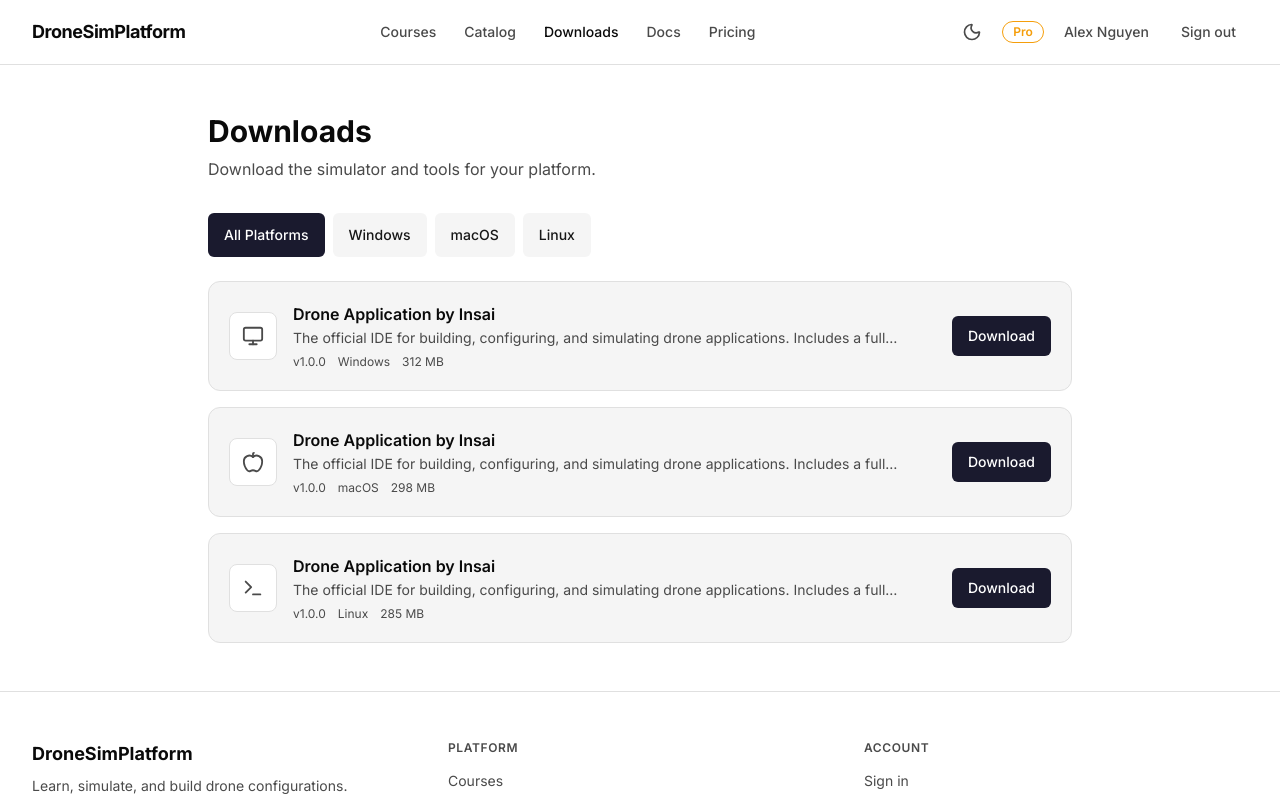
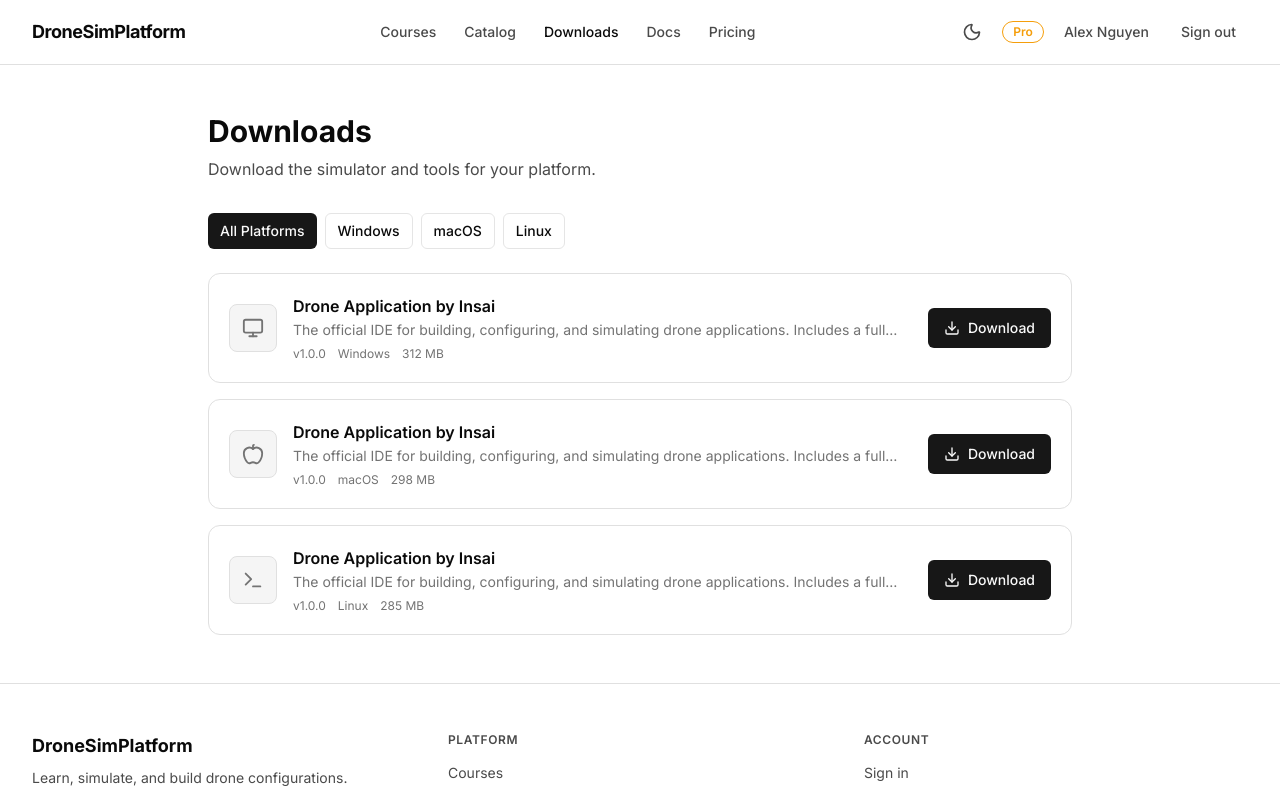
Before and after one commit to IiamV/DroneWebsite-frontend, a Next.js app: page /downloads in a window 1280 px wide. Shown: the top 797 px of the page. Built offline with nearby package versions, Linux system fonts and the light colour scheme.

Commit message:
feat: Add software download page

```diff
--- a/src/app/downloads/error.tsx
+++ b/src/app/downloads/error.tsx
@@ -1,6 +1,7 @@
 'use client'
 
 import { useEffect } from 'react'
+import { Download } from 'lucide-react'
 
 interface ErrorProps {
   error: Error & { digest?: string }
@@ -14,7 +15,9 @@ export default function DownloadsError({ error, reset }: ErrorProps) {
 
   return (
     <div className="flex flex-col items-center justify-center min-h-[60vh] px-6 text-center">
-      <div className="text-5xl mb-4">⬇️</div>
+      <div className="w-14 h-14 rounded-full bg-[var(--bg-secondary)] border border-[var(--border)] flex items-center justify-center text-[var(--text-secondary)] mb-4">
+        <Download size={24} />
+      </div>
       <h2 className="text-xl font-bold text-[var(--text-primary)] mb-2">
         Failed to load downloads
       </h2>
--- a/src/components/features/downloads/DownloadList.tsx
+++ b/src/components/features/downloads/DownloadList.tsx
@@ -1,8 +1,8 @@
 'use client'
 
-import { motion } from 'framer-motion'
+import React from 'react'
 import { Monitor, Apple, Terminal, Download as DownloadIcon } from 'lucide-react'
-import { Button } from '@/components/ui/Button'
+import { Button } from '@/components/ui/button'
 import { useToast } from '@/components/ui/Toast'
 import type { Download } from '@/types'
 
@@ -20,65 +20,41 @@ const PLATFORM_LABELS: Record<Download['platform'], string> = {
   all: 'All Platforms',
 }
 
-import React from 'react'
-
-interface DownloadListProps {
-  downloads: Download[]
-}
-
-export function DownloadList({ downloads }: DownloadListProps) {
+export function DownloadList({ downloads }: { downloads: Download[] }) {
   const { toast } = useToast()
 
   if (downloads.length === 0) {
-    return (
-      <p className="text-[var(--text-secondary)] py-8 text-center">
-        No downloads available for the selected platform.
-      </p>
-    )
+    return <p className="text-muted-foreground py-8 text-center">No downloads available for the selected platform.</p>
   }
 
   return (
     <ul className="space-y-4" aria-label="Available downloads">
-      {downloads.map((dl, i) => (
-        <motion.li
+      {downloads.map((dl) => (
+        <li
           key={dl.id}
-          initial={{ opacity: 0, y: 10 }}
-          animate={{ opacity: 1, y: 0 }}
-          transition={{ duration: 0.2, delay: i * 0.05 }}
-          className="flex items-center gap-4 p-5 bg-[var(--bg-secondary)] rounded-xl border border-[var(--border)] hover:border-[var(--accent)] transition-colors"
+          className="flex items-center gap-4 p-5 bg-card rounded-xl border hover:border-primary transition-colors"
         >
-          <div
-            className="h-12 w-12 flex-shrink-0 flex items-center justify-center rounded-lg bg-[var(--bg-primary)] border border-[var(--border)] text-[var(--text-secondary)]"
-            aria-hidden="true"
-          >
+          <div className="h-12 w-12 flex-shrink-0 flex items-center justify-center rounded-lg bg-muted border text-muted-foreground" aria-hidden="true">
             {PLATFORM_ICONS[dl.platform]}
           </div>
-
           <div className="flex-1 min-w-0">
-            <h3 className="font-semibold text-[var(--text-primary)] truncate">
-              {dl.title}
-            </h3>
-            <p className="text-sm text-[var(--text-secondary)] mt-0.5 line-clamp-1">
-              {dl.description}
-            </p>
-            <div className="flex flex-wrap gap-3 mt-1.5 text-xs text-[var(--text-secondary)]">
+            <h3 className="font-semibold truncate">{dl.title}</h3>
+            <p className="text-sm text-muted-foreground mt-0.5 line-clamp-1">{dl.description}</p>
+            <div className="flex flex-wrap gap-3 mt-1.5 text-xs text-muted-foreground">
               <span>v{dl.version}</span>
-              <span aria-label={`Platform: ${PLATFORM_LABELS[dl.platform]}`}>
-                {PLATFORM_LABELS[dl.platform]}
-              </span>
-              <span aria-label={`File size: ${dl.fileSize}`}>{dl.fileSize}</span>
+              <span>{PLATFORM_LABELS[dl.platform]}</span>
+              <span>{dl.fileSize}</span>
             </div>
           </div>
-
           <Button
-            variant="primary"
-            className="flex-shrink-0 text-sm"
-            aria-label={`Download ${dl.title} v${dl.version} for ${PLATFORM_LABELS[dl.platform]}`}
+            className="flex-shrink-0"
             onClick={() => toast('Download will be available after backend setup', 'info')}
+            aria-label={`Download ${dl.title} v${dl.version}`}
           >
+            <DownloadIcon size={16} className="mr-2" />
             Download
           </Button>
-        </motion.li>
+        </li>
       ))}
     </ul>
   )
--- a/src/components/features/downloads/PlatformFilter.tsx
+++ b/src/components/features/downloads/PlatformFilter.tsx
@@ -1,6 +1,6 @@
 'use client'
 
-import { Button } from '@/components/ui/Button'
+import { Button } from '@/components/ui/button'
 import type { Download } from '@/types'
 
 type Platform = Download['platform'] | 'all'
@@ -19,18 +19,14 @@ interface PlatformFilterProps {
 
 export function PlatformFilter({ selected, onChange }: PlatformFilterProps) {
   return (
-    <div
-      role="group"
-      aria-label="Filter by platform"
-      className="flex flex-wrap gap-2"
-    >
+    <div role="group" aria-label="Filter by platform" className="flex flex-wrap gap-2">
       {PLATFORMS.map(({ value, label }) => (
         <Button
           key={value}
-          variant={selected === value ? 'primary' : 'secondary'}
+          variant={selected === value ? 'default' : 'outline'}
+          size="sm"
           onClick={() => onChange(value)}
           aria-pressed={selected === value}
-          className="text-sm px-4 py-2 min-h-[44px] min-w-[44px]"
         >
           {label}
         </Button>
```
